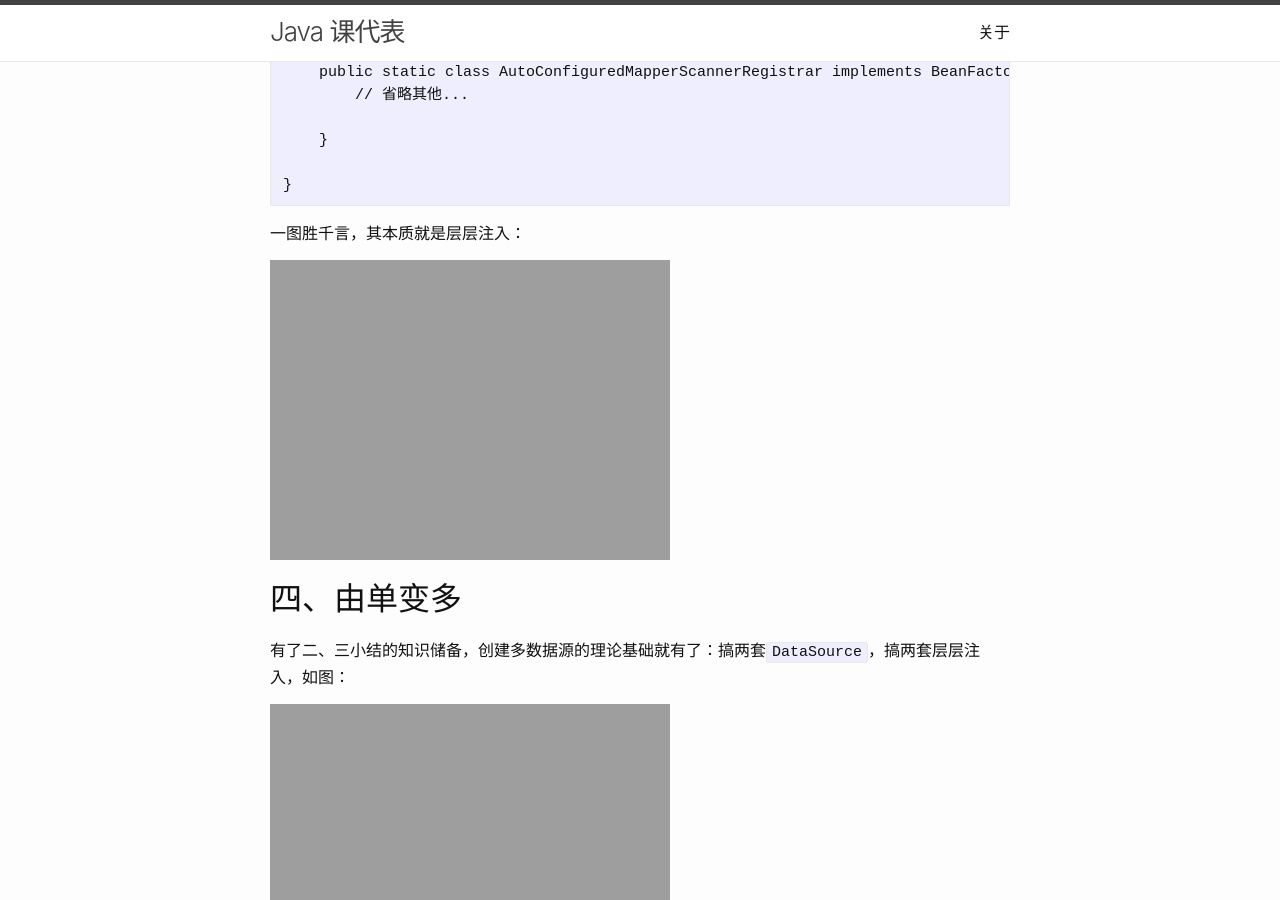
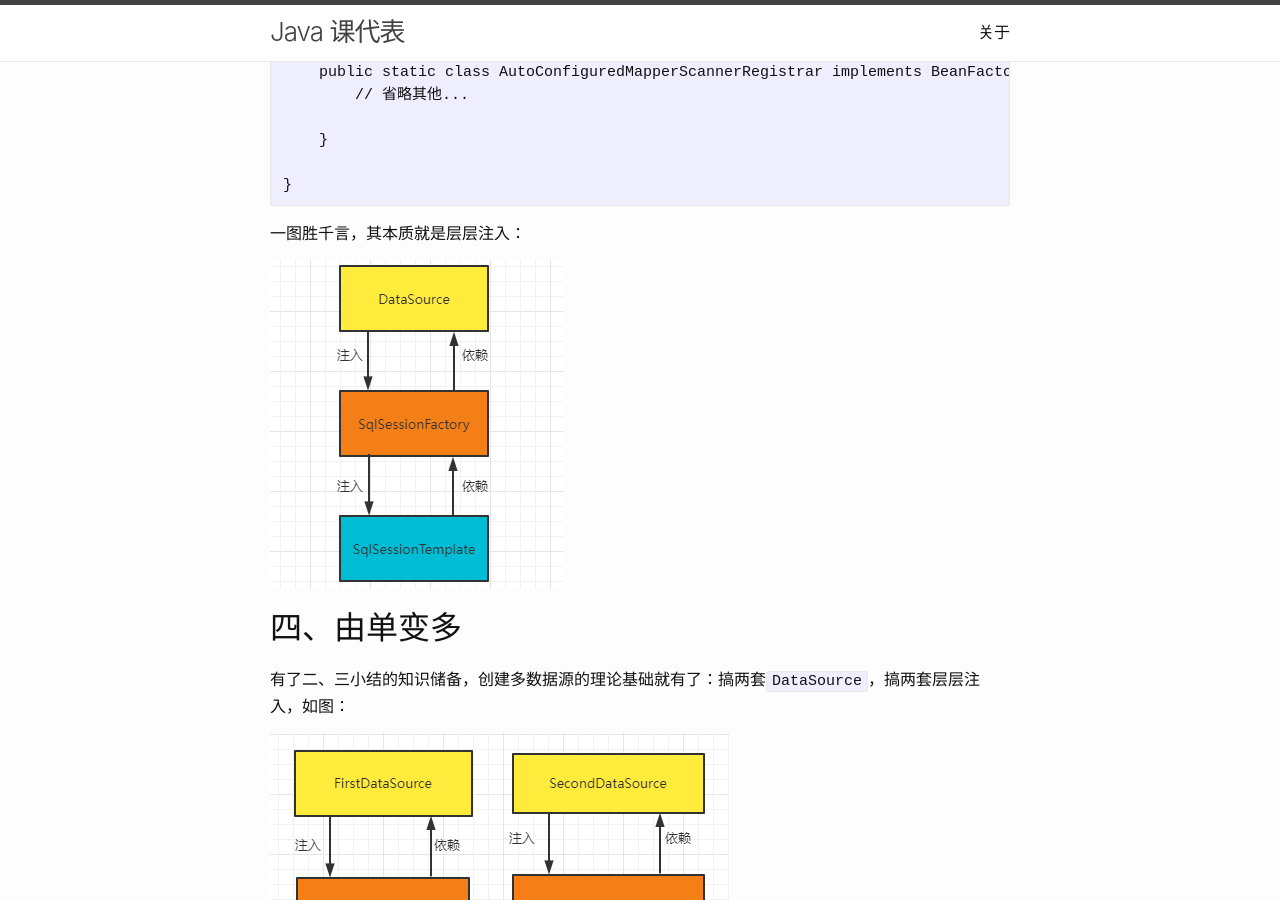
Before and after one commit to zhengxl5566/zhengxl5566.github.io, a Jekyll site: the page built from _posts/2021-11-30-multiple-data-sources.markdown, in a window 1280 px wide and 900 px high, scrolled down 5570 px. Built offline with Jekyll 4.4.1, drawn with Linux system fonts in a browser that asks for light colours; comment, search, counter and statistics services are not loaded.

Commit message:
修改图片地址

```diff
--- a/_posts/2021-11-30-multiple-data-sources.markdown
+++ b/_posts/2021-11-30-multiple-data-sources.markdown
@@ -259,17 +259,17 @@ public class MybatisAutoConfiguration implements InitializingBean {
 
 一图胜千言，其本质就是层层注入：
 
-![mybatis-inject](https://zhengxl5566.github.io/img/article-img/2021-2/mybatis-inject.png)
+![mybatis-inject](https://zhengxl5566.github.io/img/article-img/2021-11/mybatis-inject.png)
 
 ## 四、由单变多
 
 有了二、三小结的知识储备，创建多数据源的理论基础就有了：搞两套`DataSource`，搞两套层层注入，如图：
 
-![mybatis-inject](https://zhengxl5566.github.io/img/article-img/2021-2/mybatis-inject2.png)
+![mybatis-inject](https://zhengxl5566.github.io/img/article-img/2021-11/mybatis-inject2.png)
 
 接下来我们就照搬自动配置单数据源的套路配置一下多数据源，顺序如下：
 
-![step](https://zhengxl5566.github.io/img/article-img/2021-2/step.png)
+![step](https://zhengxl5566.github.io/img/article-img/2021-11/step.png)
 
 首先设计一下配置信息，单数据源时，配置前缀为`spring.datasource`，为了支持多个，我们在后面再加一层，`yml`如下：
 
```
